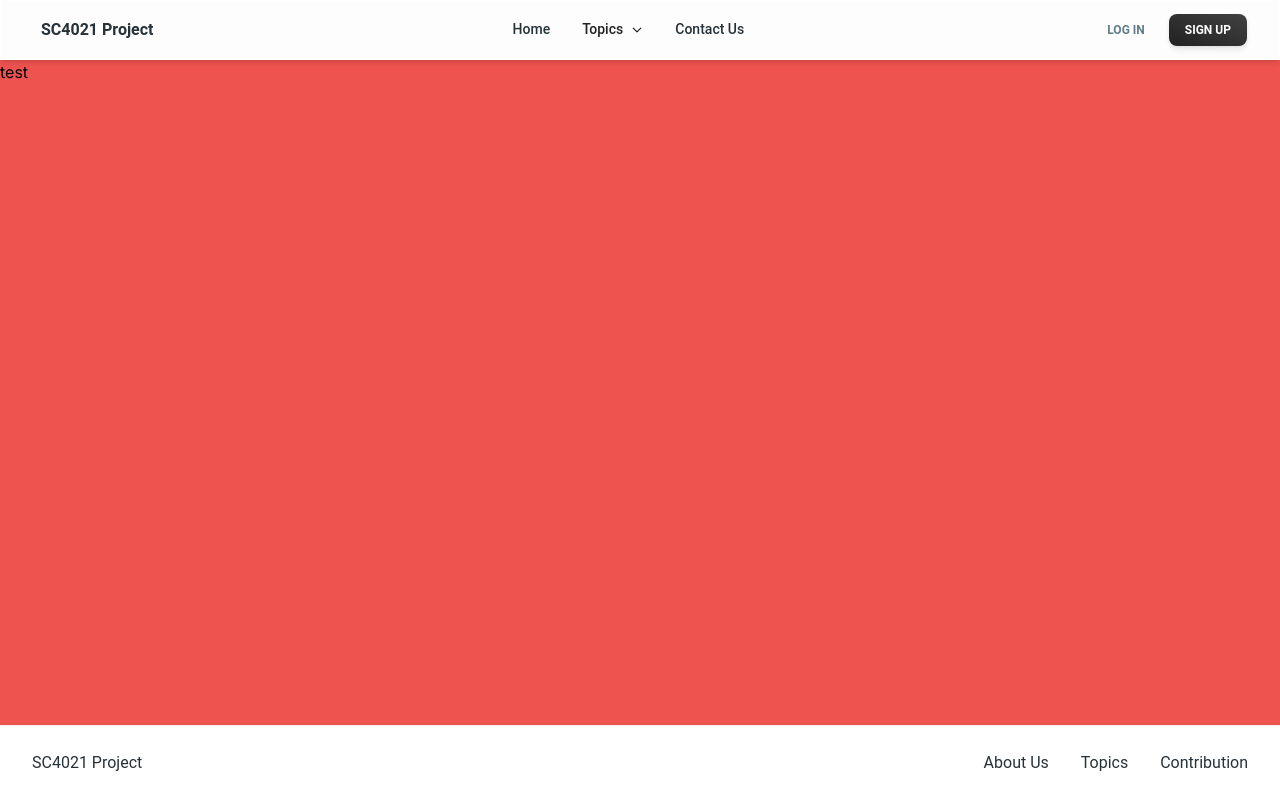
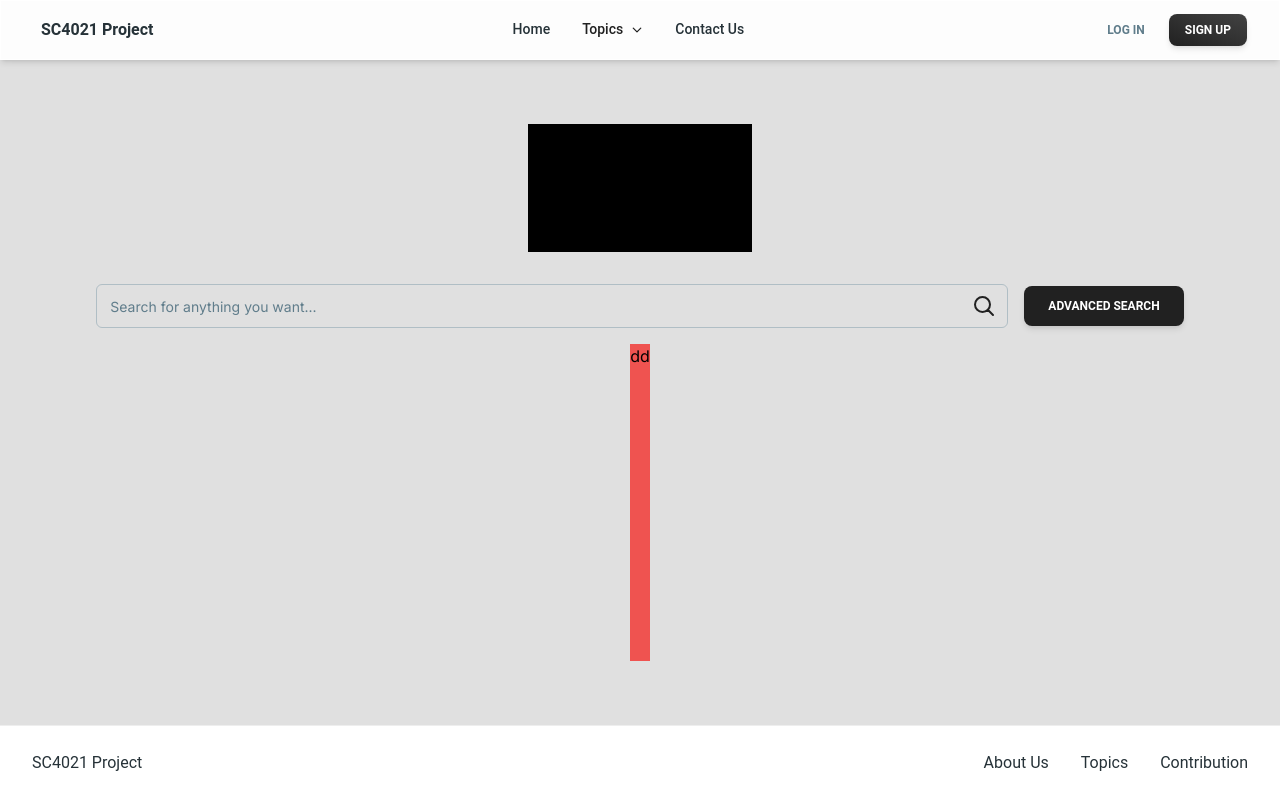
Before and after one commit to KrisCholakov02/SC4021-Project, a Next.js app: page / in a window 1280 px wide. Built offline with nearby package versions, Linux system fonts and the light colour scheme.

Commit message:
Search bar initial design.

```diff
--- a/src/app/(pages)/(home)/page.tsx
+++ b/src/app/(pages)/(home)/page.tsx
@@ -2,6 +2,16 @@
 
 import React from 'react';
 
+import { SearchBar } from '@/components/search-bar';
+
 export default function Home() {
-  return <div>test</div>;
+  return (
+    <div className="flex-col flex-grow flex items-center">
+      <div className="mb-8 bg-black w-56 h-32">Logo</div>
+      <div className="mb-4 w-full">
+        <SearchBar />
+      </div>
+      <div className="flex flex-grow bg-red-400">dd</div>
+    </div>
+  );
 }
--- a/src/app/(pages)/layout.tsx
+++ b/src/app/(pages)/layout.tsx
@@ -12,7 +12,7 @@ export default function PagesLayout({
   return (
     <div className="flex flex-col min-h-screen">
       <NavbarWithMegaMenu />
-      <div className="flex flex-grow bg-red-400">{children}</div>
+      <div className="flex flex-grow bg-gray-300 py-16 px-8">{children}</div>
       <SimpleFooter />
     </div>
   );
--- /dev/null
+++ b/src/components/search-bar.tsx
@@ -0,0 +1,28 @@
+import React from 'react';
+
+import { MagnifyingGlassIcon } from '@heroicons/react/24/outline';
+
+import MT from '@/utils/MT';
+
+export function SearchBar() {
+  return (
+    <div className="flex items-center justify-center w-full">
+      <div className="inline-flex items-center justify-center w-full">
+        <div className="w-9/12">
+          <MT.Input
+            size="lg"
+            crossOrigin={undefined}
+            label="Search for anything you want..."
+            icon={React.createElement(MagnifyingGlassIcon, {
+              strokeWidth: 2,
+              className: 'text-gray-900'
+            })}
+          />
+        </div>
+        <MT.Button size="md" className="ml-4" placeholder={undefined}>
+          Advanced Search
+        </MT.Button>
+      </div>
+    </div>
+  );
+}
```
